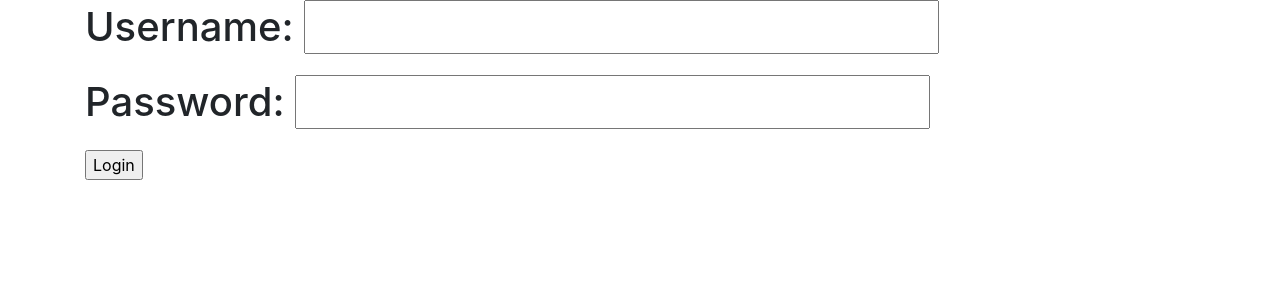
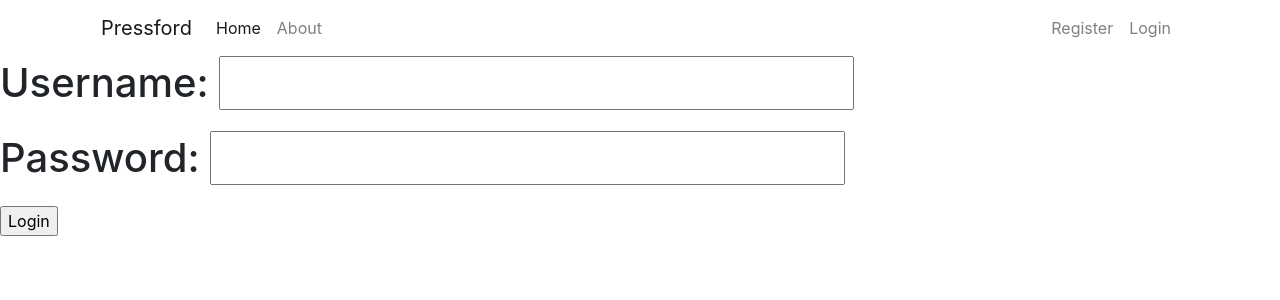
Before and after one commit to Stikerz/Blog, a Django app: page / in a window 1280 px wide. Shown: the top 300 px of the page. Run offline with Django 3.2, Linux system fonts and the light colour scheme; some libraries are stand-ins or nearby versions.

Commit message:
Add navigation to site

```diff
--- a/pressford/urls.py
+++ b/pressford/urls.py
@@ -31,7 +31,7 @@ urlpatterns = [
     path('register/', register_view, name='register'),
     path('login/', login_view, name='login'),
     path('logout/', logout_view, name='logout'),
-    path('', login_view, name='login'),
+    path('', login_view, name='home'),
 ]
 
 if settings.DEBUG:
--- a/templates/articles/article_detail.html
+++ b/templates/articles/article_detail.html
@@ -8,6 +8,7 @@
 
 {% block content %}
 
+
 <div class="col-xs-6 col-xs-offset-3">
 
     <h1>{{ article.title }}<small>{{ article.created }}</small> </h1>
@@ -15,8 +16,6 @@
     </br>
 
 </div>
-
-
 
     {% for comment in comments %}
         {{ comment.content }}
--- a/templates/base.html
+++ b/templates/base.html
@@ -9,7 +9,7 @@
     <!-- Latest compiled and minified CSS -->
 <link href="https://stackpath.bootstrapcdn.com/bootstrap/4.1.0/css/bootstrap.min.css" rel="stylesheet" integrity="sha384-9gVQ4dYFwwWSjIDZnLEWnxCjeSWFphJiwGPXr1jddIhOegiu1FwO5qRGvFXOdJZ4" crossorigin="anonymous">
 
-    <link href="{% static 'css/bootstrap.min.css' %}" rel="stylesheet">
+{#    <link href="{% static 'css/bootstrap.min.css' %}" rel="stylesheet">#}
     <style>
 
     {% block style %}{% endblock style %}
@@ -17,11 +17,47 @@
 
 </head>
 <body>
-<div class="container">
+<div " class="container">
+    <nav class="navbar navbar-expand-lg navbar-light bg-faded">
+        <a class="navbar-brand" href="#">Pressford</a>
+        <button class="navbar-toggler" type="button" data-toggle="collapse" data-target="#navbarNavDropdown" aria-controls="navbarNavDropdown" aria-expanded="false" aria-label="Toggle navigation">
+            <span class="navbar-toggler-icon"></span>
+        </button>
+        <div id="navbarNavDropdown" class="navbar-collapse collapse">
+            <ul class="navbar-nav mr-auto">
+                <li class="nav-item active">
+                    <a class="nav-link" href="#">Home <span class="sr-only">(current)</span></a>
+                </li>
+                {% if request.user.is_authenticated %}
+                <li class="nav-item">
+                    <a class="nav-link" href="{% url 'login' %}">Articles</a>
+                </li>
+                {% endif %}
+                <li class="nav-item">
+                    <a class="nav-link" href="#">About</a>
+                </li>
+
+            </ul>
+            <ul class="navbar-nav">
+                {% if not request.user.is_authenticated %}
+                <li class="nav-item">
+                    <a class="nav-link" href="{% url 'register' %}">Register</a>
+                </li>
+                <li class="nav-item">
+                    <a class="nav-link" href="{% url 'login' %}">Login</a>
+                </li>
+                {% else %}
+                <li class="nav-item">
+                    <a class="nav-link" href="{% url 'logout' %}">Logout</a>
+                </li>
+                {% endif %}
+            </ul>
+        </div>
+    </nav>
+</div>
+
 {% block content %}
 {% endblock content %}
-</div>
-
 <!-- Latest compiled and minified JavaScript -->
 <script src="https://stackpath.bootstrapcdn.com/bootstrap/4.1.0/js/bootstrap.min.js" integrity="sha384-uefMccjFJAIv6A+rW+L4AHf99KvxDjWSu1z9VI8SKNVmz4sk7buKt/6v9KI65qnm" crossorigin="anonymous"></script>
 </body>
```
Also changed, not shown: templates/articles/article_list.html (+18 -4 lines).
